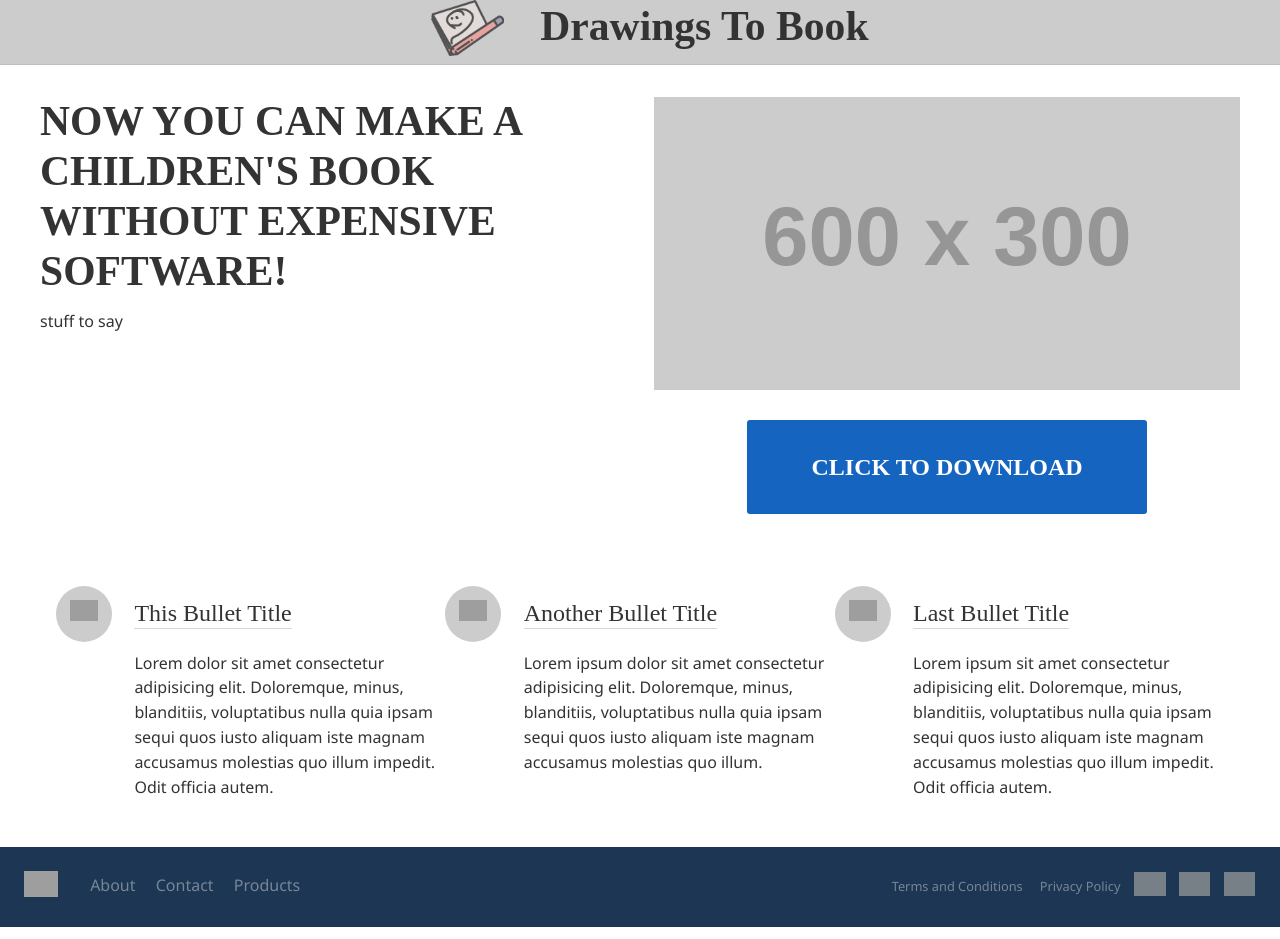
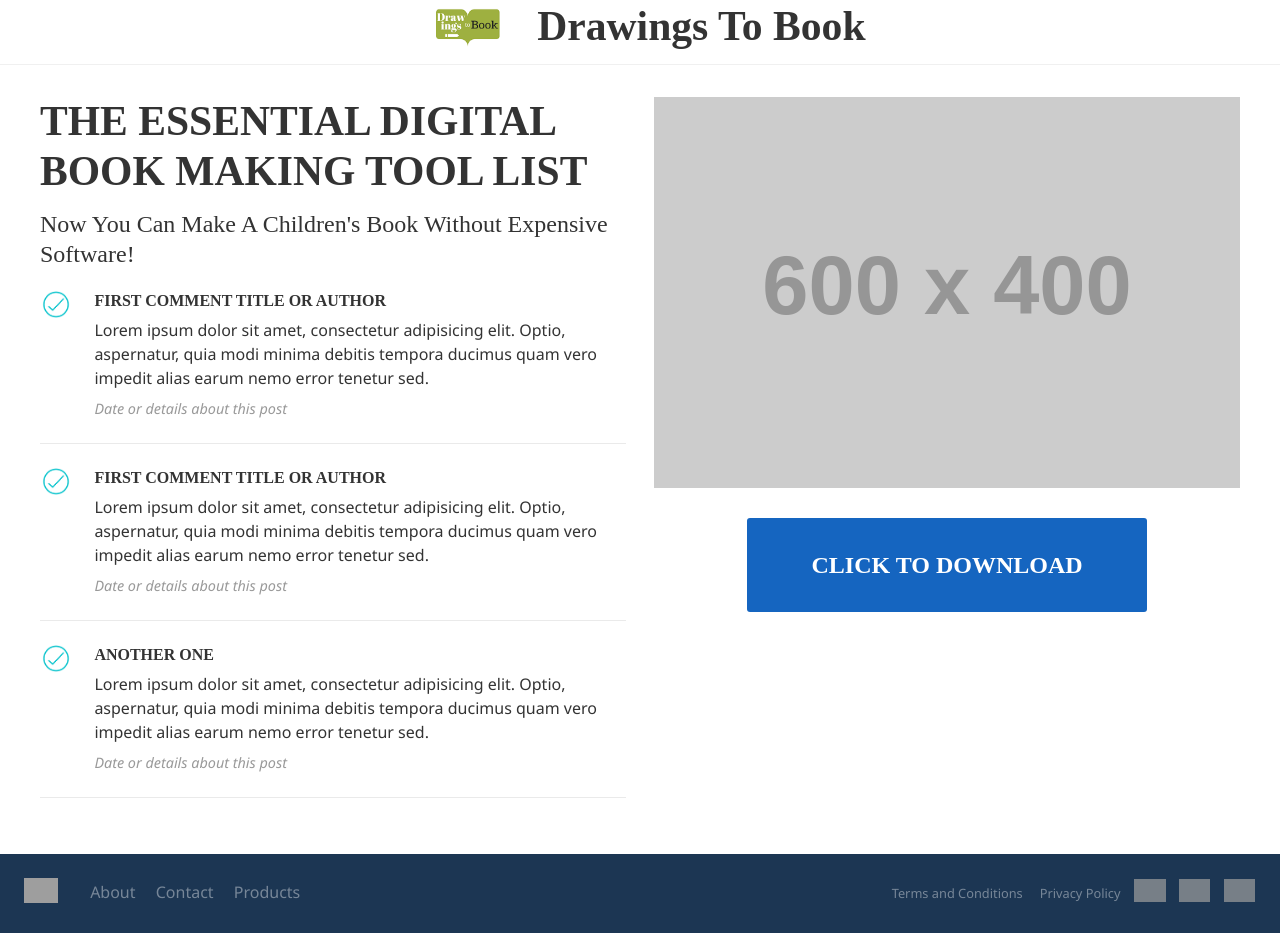
Before and after one commit to fourthirty-two/drawingstobook, a Jekyll site: the page built from index.html, in a window 1280 px wide. Built offline with Jekyll 4.4.1, drawn with Linux system fonts in a browser that asks for light colours; some web fonts are replaced; comment, search, counter and statistics services are not loaded; grey boxes are pictures that could not be loaded.

Commit message:
added comments design to left section, changed logo and minor design color changes

```diff
--- a/_includes/header-bar-branded.html
+++ b/_includes/header-bar-branded.html
@@ -2,7 +2,7 @@
 <header class="centered-navigation" role="banner">
   <div class="centered-navigation-wrapper">
     <a href="javascript:void(0)" class="mobile-logo">
-      <img src="{{ site.data.globalurl }}/images/outline3.png" alt="Logo image">
+      <img src="{{ site.data.globalurl }}/images/drawingstobook-logo-100.png" alt="Logo image">
     </a>
 
     <nav role="navigation">
@@ -10,7 +10,7 @@
 
         <li class="nav-link logo">
           <a href="javascript:void(0)" class="logo">
-            <img src="{{ site.data.globalurl }}/images/outline3.png" alt="Logo image">
+            <img src="{{ site.data.globalurl }}/images/drawingstobook-logo-100.png" alt="Logo image">
           </a>
         </li>
 
--- a/_sass/components/_modal.scss
+++ b/_sass/components/_modal.scss
@@ -42,6 +42,7 @@
       margin-bottom: 0px;
       font-weight: 600;
       text-transform: uppercase;
+      white-space: normal;
     }
 
   }
--- a/_sass/patterns/_centered-nav.scss
+++ b/_sass/patterns/_centered-nav.scss
@@ -5,7 +5,7 @@
   $base-font-color: $dark-gray !default;
   $centered-navigation-padding: 1em;
   $centered-navigation-logo-height: 2em;
-  $centered-navigation-background: $temp-gray;
+  $centered-navigation-background: #fff;
   $centered-navigation-color: transparentize($base-font-color, 0.3);
   $centered-navigation-color-hover: $base-font-color;
   $centered-navigation-height: 60px;
@@ -30,7 +30,7 @@
 
     img {
       max-height: $centered-navigation-height;
-      opacity: 0.6;
+      //opacity: 0.6;
       padding: 0.8em 0;
     }
 
@@ -141,7 +141,7 @@
   .logo img {
     margin-bottom: -$centered-navigation-logo-height / 2;
     max-height: $centered-navigation-logo-height + 1.5;
-    opacity: 0.6;
+    //opacity: 0.6;
   }
 
   // Sub menus
--- /dev/null
+++ b/_sass/patterns/_comment.scss
@@ -0,0 +1,64 @@
+// landing page bullet points
+
+.comment {
+  $base-border-radius: 3px !default;
+  $base-spacing: 1.5em !default;
+  $action-color: #477DCA !default;
+  $dark-gray: #333 !default;
+  $base-font-color: $dark-gray !default;
+  $comment-gutter: 1.4em;
+  $comment-image-padding: 0.7em;
+  $comment-image-width: 2em;
+  $comment-color: $base-font-color;
+  $comment-background: lighten($action-color, 15%);
+  $comment-detail-color: transparentize($comment-color, 0.5);
+  $comment-image-vert-alignment: top;
+
+  border-bottom: 1px solid transparentize($comment-color, 0.9);
+  display: table;
+  margin-bottom: $base-spacing;
+  padding-bottom: 1em;
+  width: 100%;
+
+  .comment-image,
+  .comment-content {
+    display: table-cell;
+    vertical-align: $comment-image-vert-alignment;
+  }
+
+  .comment-image {
+    padding-right: $comment-gutter;
+
+    > img {
+      display: block;
+      height: auto;
+      max-width: none;
+      width: $comment-image-width;
+    }
+
+    .comment-reverse-order & {
+      padding-left: 10px;
+      padding-right: 0;
+    }
+  }
+
+  .comment-content {
+    width: 100%;
+
+    h1 {
+      font-size: 1em;
+      margin: 0 0 0.5em 0;
+    }
+
+    p {
+      line-height: 1.5em;
+      margin-bottom: 0.5em;
+    }
+
+    p.comment-detail {
+      color: $comment-detail-color;
+      font-size: 0.9em;
+      font-style: italic;
+    }
+  }
+}
--- a/_sass/patterns/_hero-unit.scss
+++ b/_sass/patterns/_hero-unit.scss
@@ -1,23 +1,11 @@
 .hero {
   $large-screen: 50em !default;
   align-items: center;
-  // background: #ccc; //image-url("background-image.png");
-  background-position: right;
-  background-size: none;
-  display: flex;
-  justify-content: center;
   min-height: 25em;
   padding: 2em;
 
-  @include media($large-screen) {
-    background-position: left;
-    background-size: cover;
-    //justify-content: flex-end;
-  }
-
   .hero-content {
     @include outer-container;
-    //max-width: 20em;
     text-align: left;
 
     @include media($large-screen) {
@@ -40,8 +28,4 @@
 
   }
 
-
-  .hero-logo {
-    margin: auto;
-  }
 }
--- a/_sass/style.scss
+++ b/_sass/style.scss
@@ -4,6 +4,7 @@
   "patterns/footer",
   "patterns/hero-unit",
   "patterns/icon-bullet-points",
+  "patterns/comment",
   "components/modal",
   "components/parallax",
   "components/responsive-video",
--- a/index.html
+++ b/index.html
@@ -7,14 +7,48 @@ layout: landing-page
       <div class="hero-content">
         <div class="hero-left">
           <h1>
+            The essential digital book making tool list
+          </h1>
+          <h2>
             Now You Can Make A Children's Book Without Expensive Software!
-          </h1>
-          <p>
-            stuff to say
-          </p>
+          </h2>
+
+          <div class="comment">
+            <div class="comment-image">
+              <img src="{{ site.data.globalurl }}/images/checkmark.png">
+            </div>
+            <div class="comment-content">
+              <h1>First Comment Title or Author</h1>
+              <p>Lorem ipsum dolor sit amet, consectetur adipisicing elit. Optio, aspernatur, quia modi minima debitis tempora ducimus quam vero impedit alias earum nemo error tenetur sed.</p>
+              <p class="comment-detail">Date or details about this post</p>
+            </div>
+          </div>
+
+          <div class="comment">
+            <div class="comment-image">
+              <img src="{{ site.data.globalurl }}/images/checkmark.png">
+            </div>
+            <div class="comment-content">
+              <h1>First Comment Title or Author</h1>
+              <p>Lorem ipsum dolor sit amet, consectetur adipisicing elit. Optio, aspernatur, quia modi minima debitis tempora ducimus quam vero impedit alias earum nemo error tenetur sed.</p>
+              <p class="comment-detail">Date or details about this post</p>
+            </div>
+          </div>
+
+          <div class="comment">
+            <div class="comment-image">
+              <img src="{{ site.data.globalurl }}/images/checkmark.png">
+            </div>
+            <div class="comment-content">
+              <h1>Another One</h1>
+              <p>Lorem ipsum dolor sit amet, consectetur adipisicing elit. Optio, aspernatur, quia modi minima debitis tempora ducimus quam vero impedit alias earum nemo error tenetur sed.</p>
+              <p class="comment-detail">Date or details about this post</p>
+            </div>
+          </div>
+
         </div>
         <div class="hero-right">
-          <img src="http://placehold.it/600x300" alt="">
+          <img src="http://placehold.it/600x400" alt="">
 
           <p>
             <!-- modal -->
@@ -66,53 +100,3 @@ layout: landing-page
 
       </div>
     </div>
-
-    <main>
-
-      <section>
-
-        <!-- Icon-bullet-points -->
-        <ul class="bullets">
-          <li class="bullet">
-            <div class="bullet-icon bullet-icon-1">
-              <img src="https://raw.githubusercontent.com/thoughtbot/refills/master/source/images/placeholder_square.png" alt="">
-            </div>
-            <div class="bullet-content">
-              <h2>This Bullet Title</h2>
-              <p>Lorem dolor sit amet consectetur adipisicing elit. Doloremque, minus, blanditiis, voluptatibus nulla quia ipsam sequi quos iusto aliquam iste magnam accusamus molestias quo illum impedit. Odit officia autem.</p>
-            </div>
-          </li>
-          <li class="bullet">
-            <div class="bullet-icon bullet-icon-2">
-              <img src="https://raw.githubusercontent.com/thoughtbot/refills/master/source/images/placeholder_square.png" alt="">
-            </div>
-            <div class="bullet-content">
-              <h2>Another Bullet Title</h2>
-              <p>Lorem ipsum dolor sit amet consectetur adipisicing elit. Doloremque, minus, blanditiis, voluptatibus nulla quia ipsam sequi quos iusto aliquam iste magnam accusamus molestias quo illum.</p>
-            </div>
-          </li>
-          <li class="bullet">
-            <div class="bullet-icon bullet-icon-3">
-              <img src="https://raw.githubusercontent.com/thoughtbot/refills/master/source/images/placeholder_square.png" alt="">
-            </div>
-            <div class="bullet-content">
-              <h2>Last Bullet Title</h2>
-              <p>Lorem ipsum sit amet consectetur adipisicing elit. Doloremque, minus, blanditiis, voluptatibus nulla quia ipsam sequi quos iusto aliquam iste magnam accusamus molestias quo illum impedit. Odit officia autem.</p>
-            </div>
-          </li>
-        </ul>
-
-      </section>
-
-      <!-- <div id="js-parallax-window" class="parallax-window">
-        <div class="parallax-static-content">
-
-          <p>
-            Testimonial
-          </p>
-
-        </div>
-        <div id="js-parallax-background" class="parallax-background"></div>
-      </div> -->
-
-    </main>
```
Also changed, not shown: images/checkmark.png (added), images/drawingstobook-logo-100.png (added).
